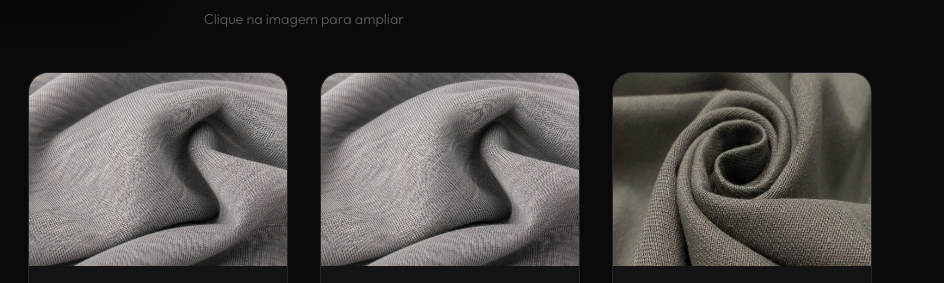
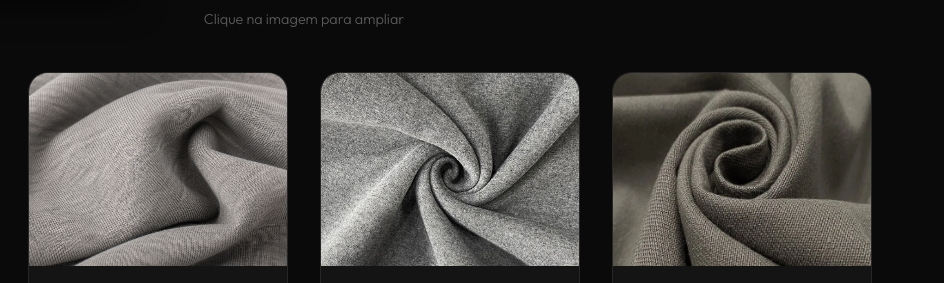
Before and after one commit to rafael2008lz2-netizen/Drika, a plain HTML site: page guia-de-tecidos.html in a window 1280 px wide. Shown: the part 945-1228 px from the top of the page, 336-1280 px from the left. Drawn offline with nearby package versions, Linux system fonts and the light colour scheme; a web font is replaced by a local one.

Commit message:
feat: atualizar imagem do tecido Moletom

```diff
--- a/guia-de-tecidos.html
+++ b/guia-de-tecidos.html
@@ -169,7 +169,7 @@
           'moletom': {
             title: 'Moletom',
             desc: 'Malha encorpada, macia e térmica, com toque confortável e boa retenção de calor.',
-            img: 'images/moletom.jpg',
+            img: 'images/moletom.webp',
             list: `<li><strong>Composição:</strong> 50% algodão / 50% poliéster</li>`,
             product: 'Uniformes em Moletom'
           },
@@ -271,7 +271,7 @@
         </div>
         <div class="product-card fade-in" style="cursor: pointer; border: 1px solid var(--gray-border); background: var(--bg-card); transition: transform 0.3s ease, border-color 0.3s ease;" onmouseover="this.style.transform='translateY(-5px)'; this.style.borderColor='var(--gold-main)';" onmouseout="this.style.transform='translateY(0)'; this.style.borderColor='rgba(255, 255, 255, 0.05)';" onclick="openFabricDetails('moletom')">
           <div class="product-card-image" style="aspect-ratio: 4/3; background: #1a1a1a;">
-            <img loading="lazy" src="images/moletom.jpg" alt="Moletom" style="opacity: 1; width: 100%; height: 100%; object-fit: cover;">
+            <img loading="lazy" src="images/moletom.webp" alt="Moletom" style="opacity: 1; width: 100%; height: 100%; object-fit: cover;">
           </div>
           <div class="product-card-content" style="text-align: center; padding: 20px;">
             <h3 class="product-card-name" style="color: var(--gold-main); font-size: 1.4rem; margin-bottom: 10px;">Moletom</h3>
```
Also changed, not shown: images/moletom.webp (added).
